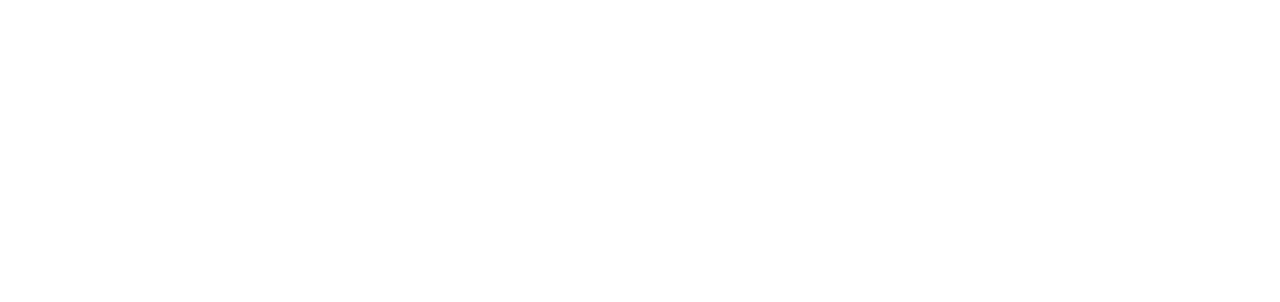
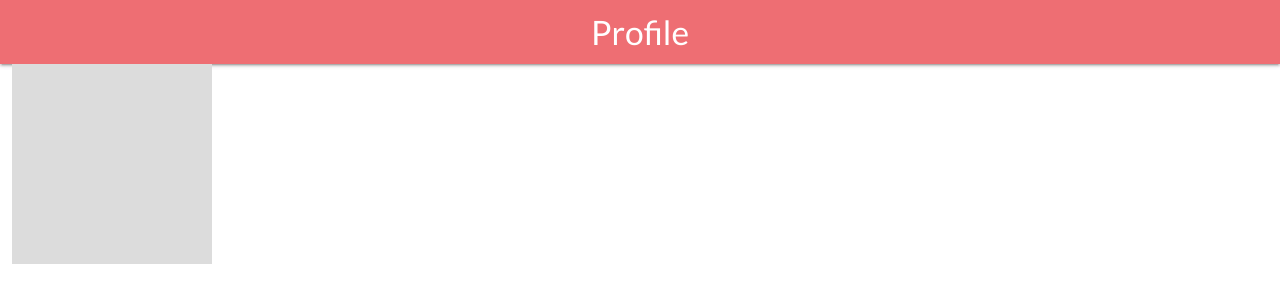
Before and after one commit to hhaddock/ElectronChat, a plain HTML site: page app/views/profile/profile.html in a window 1280 px wide. Drawn offline with nearby package versions, Linux system fonts and the light colour scheme.

Commit message:
profile UI progress

```diff
--- a/app/views/profile/profile.css
+++ b/app/views/profile/profile.css
@@ -0,0 +1,5 @@
+#profile-pic {
+    width: 200px;
+    height: 200px;
+    background-color: gainsboro;
+}
--- a/app/views/profile/profile.html
+++ b/app/views/profile/profile.html
@@ -21,6 +21,18 @@
     <title>Hangout</title>
   </head>
   <body>
+    <nav class="nav-wrapper">
+      <a href="#" class="brand-logo center">Profile</a>
+      <ul class="right hide-on-med-and-down">
+      </ul>
+    </nav>
+    <div class="row">
+      <div class="col s4">
+        <div id="profile-pic">
 
+        </div>
+      </div>
+      <div class="col s8"></div>
+    </div>
   </body>
 </html>
```
